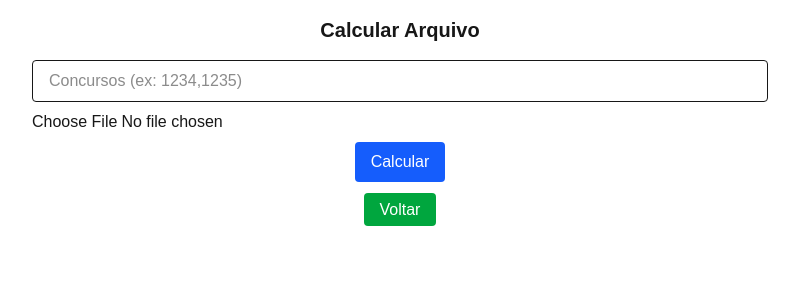
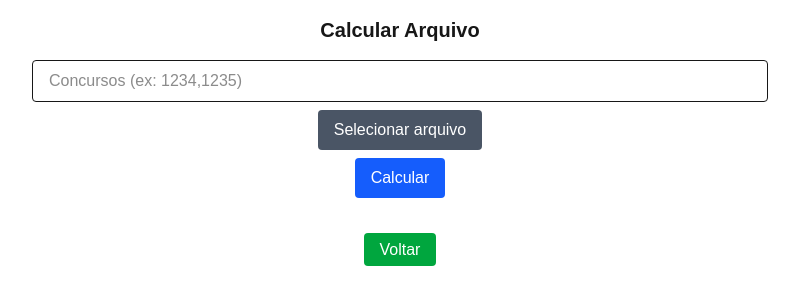
Before and after one commit to gnai-creator/gerasena.com, a Next.js app in the folder gerasena.com/: page /arquivo in a window 1280 px wide. Shown: the top 304 px of the page, without its empty margins (240-1039 px from the left). Built offline with nearby package versions, Linux system fonts and the light colour scheme.

Commit message:
feat: melhorar seleção de arquivo na página

```diff
--- a/gerasena.com/src/app/arquivo/page.tsx
+++ b/gerasena.com/src/app/arquivo/page.tsx
@@ -7,7 +7,7 @@
 // disparar o cálculo. O resultado final mostra quantos jogos tiveram 0, 1, 2,
 // ..., 6 acertos para cada concurso selecionado.
 
-import { useState } from "react";
+import { useState, useRef } from "react";
 import Link from "next/link";
 import type { Draw } from "@/lib/historico";
 
@@ -23,6 +23,7 @@ export default function Arquivo() {
   const [concursos, setConcursos] = useState("");
   const [file, setFile] = useState<File | null>(null);
   const [results, setResults] = useState<ContestResult[]>([]);
+  const fileInputRef = useRef<HTMLInputElement>(null);
 
   async function handleCalculate() {
     if (!file || !concursos.trim()) return;
@@ -88,11 +89,19 @@ export default function Arquivo() {
         type="file"
         accept=".txt"
         onChange={(e) => setFile(e.target.files?.[0] ?? null)}
-        className="mb-2 w-full"
+        ref={fileInputRef}
+        className="hidden"
       />
       <button
+        type="button"
+        onClick={() => fileInputRef.current?.click()}
+        className="mb-2 block mx-auto rounded bg-gray-600 px-4 py-2 text-white hover:bg-gray-700"
+      >
+        {file ? file.name : "Selecionar arquivo"}
+      </button>
+      <button
         onClick={handleCalculate}
-        className="mb-4 rounded bg-blue-600 px-4 py-2 text-white hover:bg-blue-700"
+        className="mb-4 block mx-auto rounded bg-blue-600 px-4 py-2 text-white hover:bg-blue-700"
       >
         Calcular
       </button>
```
